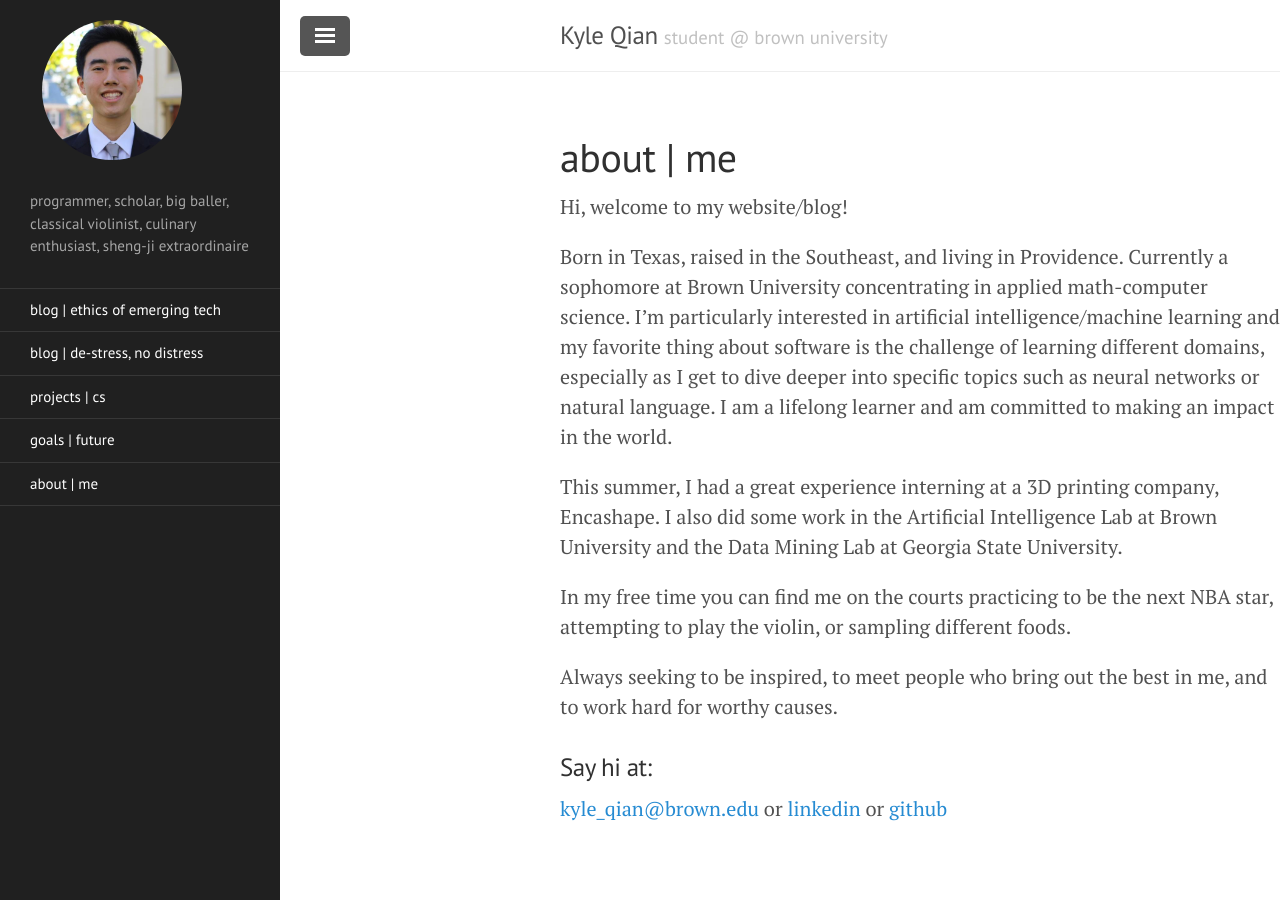
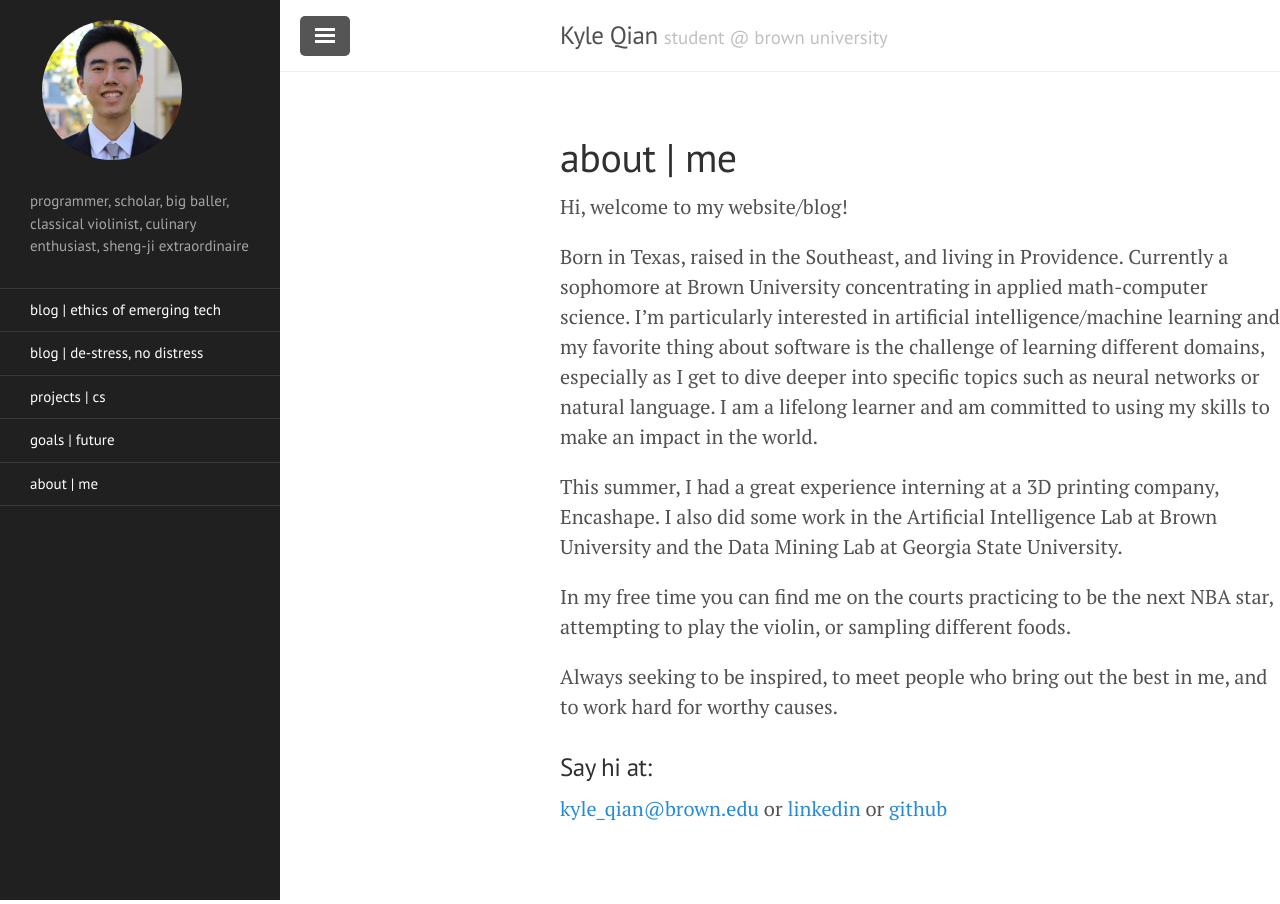
Before and after one commit to kqian5/kqian5.github.io, a Jekyll site: the page built from about.md, in a window 1280 px wide. Built offline with Jekyll 4.4.1, drawn with Linux system fonts in a browser that asks for light colours.

Commit message:
Update about.md

```diff
--- a/about.md
+++ b/about.md
@@ -5,7 +5,7 @@ title: about | me
 
 Hi, welcome to my website/blog!
 
-Born in Texas, raised in the Southeast, and living in Providence. Currently a sophomore at Brown University concentrating in applied math-computer science. I'm particularly interested in artificial intelligence/machine learning and my favorite thing about software is the challenge of learning different domains, especially as I get to dive deeper into specific topics such as neural networks or natural language. I am a lifelong learner and am committed to making an impact in the world.
+Born in Texas, raised in the Southeast, and living in Providence. Currently a sophomore at Brown University concentrating in applied math-computer science. I'm particularly interested in artificial intelligence/machine learning and my favorite thing about software is the challenge of learning different domains, especially as I get to dive deeper into specific topics such as neural networks or natural language. I am a lifelong learner and am committed to using my skills to make an impact in the world.
 
 This summer, I had a great experience interning at a 3D printing company, Encashape. I also did some work in the Artificial Intelligence Lab at Brown University and the Data Mining Lab at Georgia State University.
 
```
